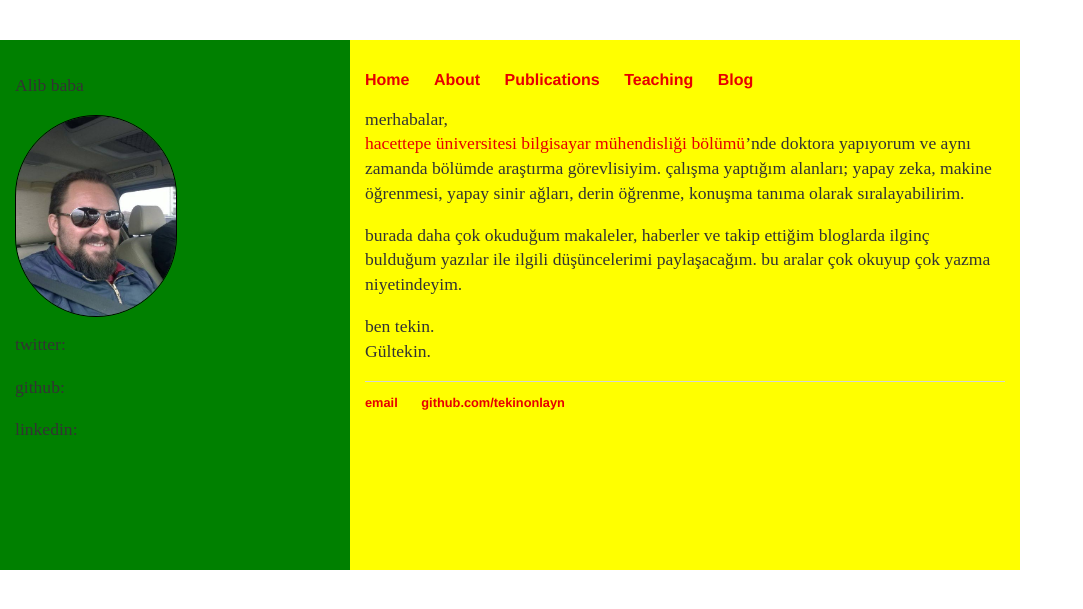
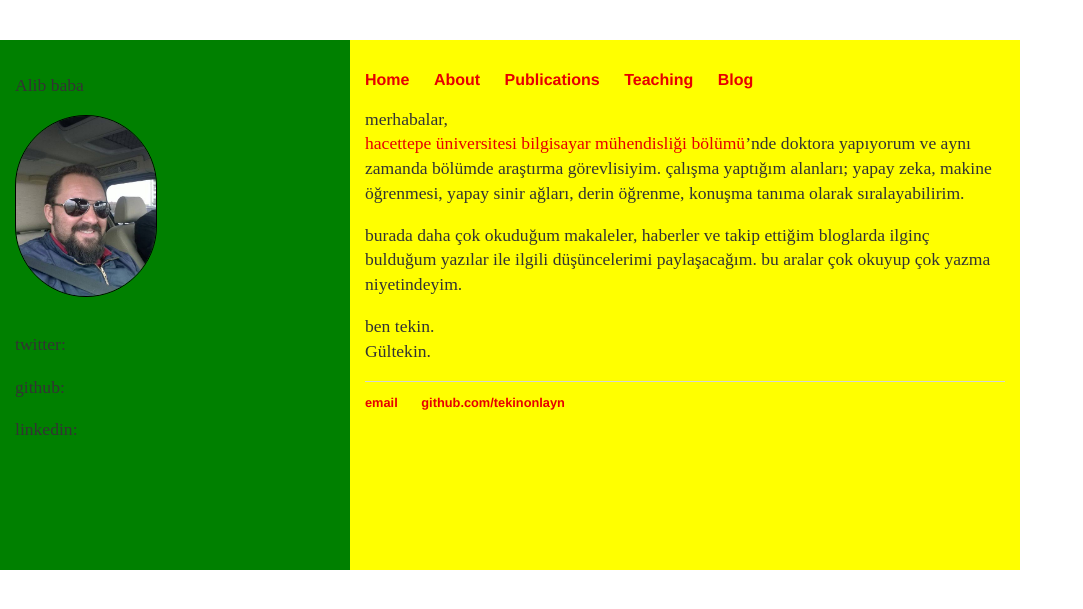
Before and after one commit to tekinonlayn/gi.github.io, a Jekyll site: the page built from cv/cv.html, in a window 1280 px wide. Shown: the top 609 px of the page, without its empty margins (0-1083 px from the left). Built offline with Jekyll 4.4.1, drawn with Linux system fonts in a browser that asks for light colours.

Commit message:
Update varsay.html

```diff
--- a/_layouts/varsay.html
+++ b/_layouts/varsay.html
@@ -9,7 +9,7 @@
 		<div id="sol">
 			<p>Alib baba </p>
 			<div id="foto">
-				<img src="/img/profile.jpg" width="160px" height="200px"></img>
+				<img src="/img/profile.jpg" width="140px" height="180px">
 			</div>
 			<div id="bilgi">
 				<p>twitter:</p>
```
